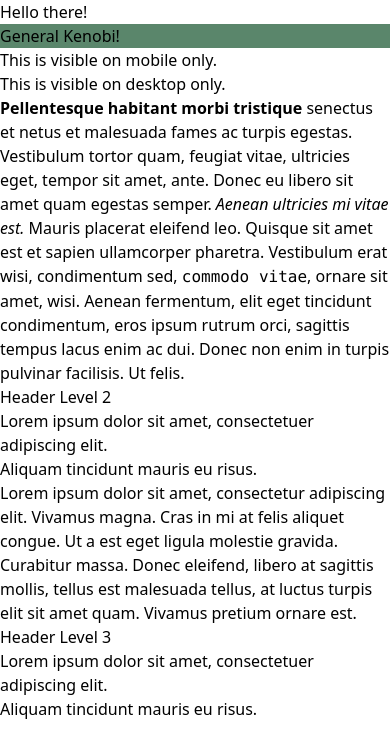
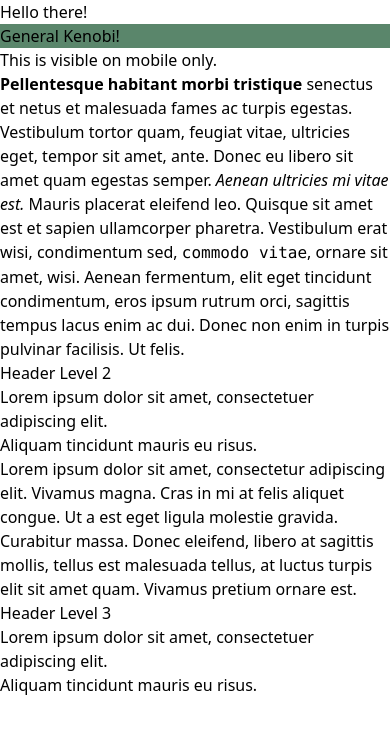
Before and after one commit to khinshankhan/www, a Next.js app: page / in a window 390 px wide. Shown: the top 754 px of the page. Built offline with nearby package versions, Linux system fonts and the light colour scheme.

Commit message:
figure out breakpoints logic

```diff
--- a/app/globals.css
+++ b/app/globals.css
@@ -21,11 +21,13 @@
   );
 
   /* Breakpoints */
-  --breakpoint-sm: 40rem;
-  --breakpoint-md: 48rem;
-  --breakpoint-lg: 64rem;
-  --breakpoint-xl: 80rem;
-  --breakpoint-2xl: 96rem;
+  --breakpoint-xss: 20rem; /* 320px */
+  --breakpoint-xs: 24.5rem; /* 392px */
+  --breakpoint-sm: 40rem; /* 640px */
+  --breakpoint-md: 48rem; /* 768px */
+  --breakpoint-lg: 64rem; /* 1024px */
+  --breakpoint-xl: 82.8125rem; /* 1325px */
+  --breakpoint-2xl: 96rem; /* 1536px */
 
   /* Colors */
   --color-black: #000;
@@ -483,3 +485,24 @@
     }
   }
 }
+
+/**
+ * Tailwind v4 doesn't support directives like `screen` (yet?).
+ *
+ * CSS variables can't be used outside of property values, which a media query is
+ * https://stackoverflow.com/questions/40722882/css-native-variables-not-working-in-media-queries.
+ *
+ * This means that we need to carefully write out the breakpoint, the 'boundary between mobile and desktop' should be
+ * used below.
+ */
+.hide-on-mobile {
+  @media not all and (min-width: 48rem) {
+    display: none !important;
+  }
+}
+
+.hide-on-desktop {
+  @media screen and (min-width: 48rem) {
+    display: none !important;
+  }
+}
--- a/app/page.tsx
+++ b/app/page.tsx
@@ -3,7 +3,9 @@ import React from "react";
 export default async function Page() {
   return (
     <>
-      <p className="bg-green-900/70 sticky top-0">General Kenobi!</p>
+      <p className="bg-green-900/70 sticky top-0 backdrop-blur-[3px]">
+        General Kenobi!
+      </p>
       <p className="hide-on-desktop">This is visible on mobile only.</p>
       <p className="hide-on-mobile">This is visible on desktop only.</p>
 
```
